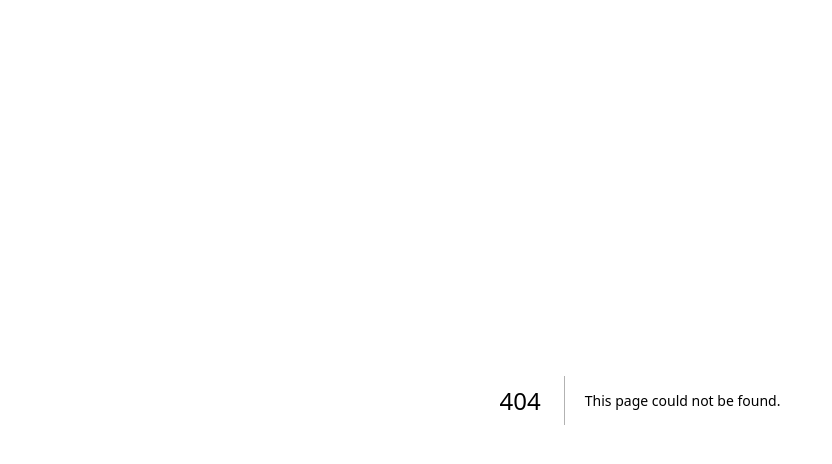
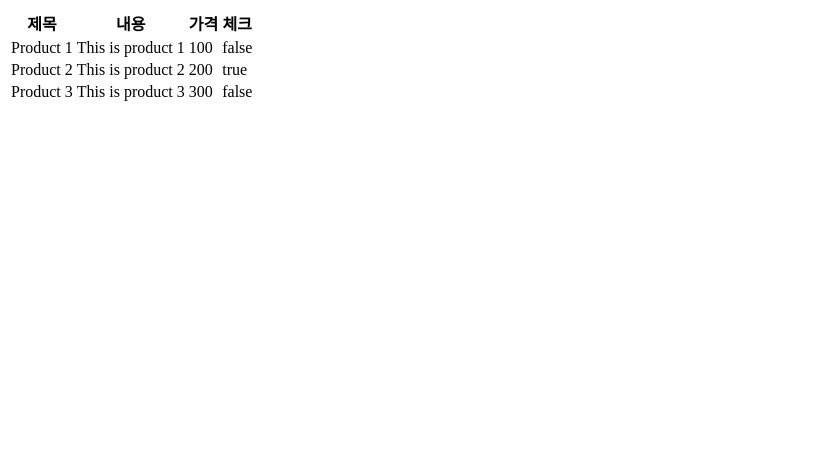
Before and after one commit to jy0813/Next.js-Atomic-Design, a Next.js app: page /example/table in a window 1280 px wide. Before the commit this address had no page. Shown: the top 464 px of the page, without its empty margins (0-832 px from the left). Built offline with nearby package versions, Linux system fonts and the light colour scheme.

Commit message:
refactor: Table Compound Components 리팩토링

```diff
--- a/src/components/atom/TableBody/index.tsx
+++ b/src/components/atom/TableBody/index.tsx
@@ -1,15 +1,16 @@
 import {ReactNode} from "react";
 
-export interface ITableBody {
-  children:ReactNode;
+export interface ITableBody<T> {
   className?: string;
+  data:T[];
+  renderRow:(item:T, index:number) => ReactNode;
 }
 
 
-export const TableBody = ({children, className}:ITableBody) => {
+export const TableBody = <T extends unknown>({className, data, renderRow}:ITableBody<T>) => {
   return (
       <tbody className={className}>
-      {children}
+      {data.map(renderRow)}
       </tbody>
   )
 }
--- a/src/components/atom/TableHeader/index.tsx
+++ b/src/components/atom/TableHeader/index.tsx
@@ -1,14 +1,20 @@
 import {ReactNode} from "react";
+import {TableRow} from "@/components/atom/TableRow";
+import {TableCell} from "@/components/atom/TableCell";
 
 export interface ITableHeader {
-  children:ReactNode;
   className?: string;
+  columns:string[];
 }
 
-export const TableHeader = ({children, className}:ITableHeader) => {
+export const TableHeader = ({className, columns}:ITableHeader) => {
   return (
       <thead className={className}>
-      {children}
+        <TableRow>
+          {columns.map((column, index) => (
+              <TableCell header key={index}>{column}</TableCell>
+          ))}
+        </TableRow>
       </thead>
   )
 }
--- a/src/components/molecule/Table/index.tsx
+++ b/src/components/molecule/Table/index.tsx
@@ -4,15 +4,18 @@ import {TableRow} from "@/components/atom/TableRow";
 import {TableCell} from "@/components/atom/TableCell";
 import {ReactNode} from "react";
 
-export interface ITable {
-  children:ReactNode;
+export interface ITable<T> {
   className?: string;
+  data:T[];
+  columns:string[];
+  renderRow: (item: T, index: number) => ReactNode;
 }
 
-export const Table = ({children, className}:ITable) => {
+export const Table = <T extends unknown>({className, columns, data, renderRow}:ITable<T>) => {
   return(
       <table className={`table${className ? `${className}` : ''}`}>
-        {children}
+        <Table.Thead columns={columns}/>
+        <Table.Tbody data={data} renderRow={renderRow}/>
       </table>
   )
 }
--- /dev/null
+++ b/src/components/organism/TableMember/index.tsx
@@ -0,0 +1,60 @@
+import React from 'react';
+import {Table} from "@/components/molecule/Table";
+import {TableRow} from "@/components/atom/TableRow";
+import {TableCell} from "@/components/atom/TableCell";
+
+const dataTitle = ['제목','내용','가격','체크']
+
+interface IData {
+  id: number;
+  title: string;
+  body: string;
+  price: number;
+  isChecked: boolean;
+}
+
+const data: IData[] = [
+  {
+    id: 1,
+    title: "Product 1",
+    body: "This is product 1",
+    price: 100,
+    isChecked: false,
+  },
+  {
+    id: 2,
+    title: "Product 2",
+    body: "This is product 2",
+    price: 200,
+    isChecked: true,
+  },
+  {
+    id: 3,
+    title: "Product 3",
+    body: "This is product 3",
+    price: 300,
+    isChecked: false,
+  },
+];
+
+
+function TableMember() {
+  const renderRow = (item: IData, index: number) => {
+    return (
+        <TableRow key={item.id}>
+          <TableCell>{item.title}</TableCell>
+          <TableCell>{item.body}</TableCell>
+          <TableCell>{item.price}</TableCell>
+          <TableCell>{item.isChecked ? 'true' : 'false'}</TableCell>
+        </TableRow>
+    );
+  };
+
+  return (
+      <>
+        <Table data={data} columns={dataTitle} renderRow={renderRow}/>
+      </>
+  );
+}
+
+export default TableMember;
--- /dev/null
+++ b/src/pages/example/table.tsx
@@ -0,0 +1,12 @@
+import React from 'react';
+import TableMember from "@/components/organism/TableMember";
+
+function Table() {
+  return (
+      <div>
+        <TableMember/>
+      </div>
+  );
+}
+
+export default Table;
```
Also changed, not shown: src/pages/index.tsx (+0 -49 lines).
